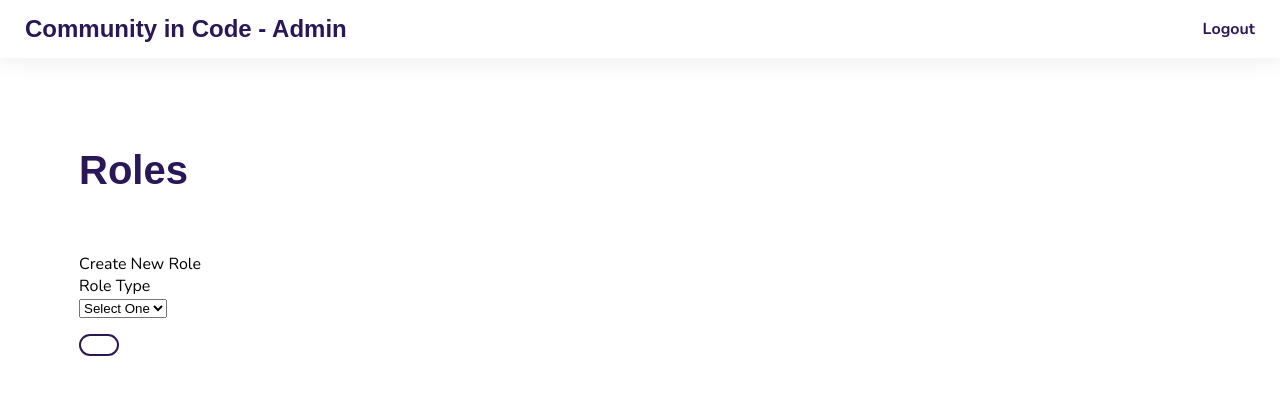
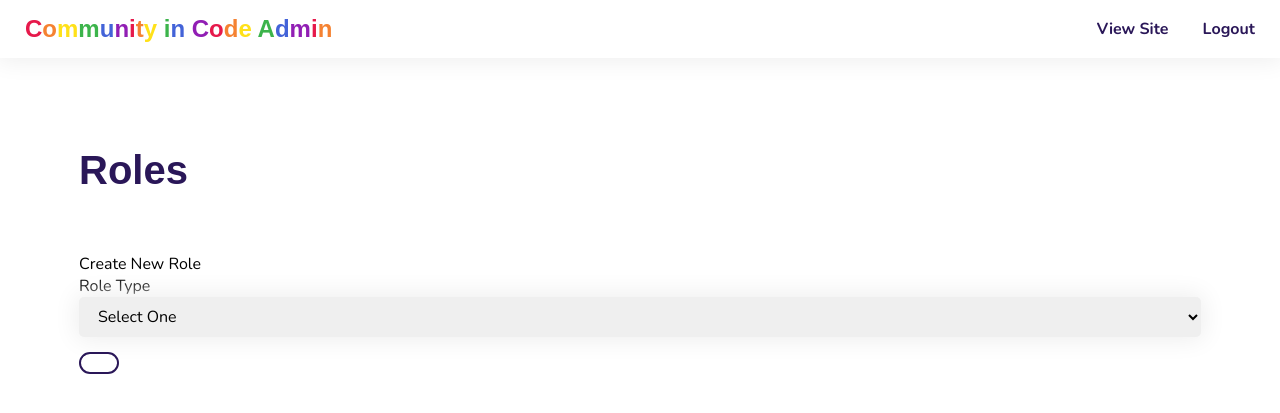
Before and after one commit to ahl389/community-in-code, a Flask app: page /admin/users/roles in a window 1280 px wide. Shown: the top 413 px of the page. Run offline with Flask 2, Linux system fonts and the light colour scheme; the visitor is signed in with stand-in values (Sample User, id 1); data comes from the database, SQL or seed files in the repository; data that the repository does not hold is empty; some libraries are stand-ins or nearby versions; some web fonts are replaced.

Commit message:
made admin way prettier

```diff
--- a/cic/admin/app.py
+++ b/cic/admin/app.py
@@ -215,6 +215,7 @@ def view_stage(stage_id):
     #stage_form = StageForm()
     step_form = StepForm()
     stage = Stage.get(stage_id)
+    course = Course.get(stage.parent_course)
     steps = stage.steps.split(',')
 
     if step_form.validate_on_submit():
@@ -249,7 +250,7 @@ def view_stage(stage_id):
     else:
         steps = []
 
-    return render_template('admin/view_stage.html', step_form=step_form, stage=stage, steps=steps)
+    return render_template('admin/view_stage.html', step_form=step_form, stage=stage, steps=steps, course=course)
 
 
 @admin.route('/view/step/<step_id>', methods=['GET', 'POST'])
@@ -257,7 +258,8 @@ def view_stage(stage_id):
 @roles_required(roles=['admin', 'contributor'])
 def view_step(step_id):
     step = Step.get(step_id)
-    return render_template('admin/view_step.html', step=step)
+    course = Course.get(step.parent_course)
+    return render_template('admin/view_step.html', step=step, course=course)
 
 
 # EDIT course, STAGE, STEP
--- a/cic/admin/forms.py
+++ b/cic/admin/forms.py
@@ -60,7 +60,7 @@ class StepForm(FlaskForm):
     title = StringField('Title', validators=[DataRequired()])
     description = TextAreaField('Description')
     order = HiddenField('Order')
-    step_type = SelectField(u'Step Type', choices=[
+    step_type = SelectField(u'Lesson Type', choices=[
                             ('video', 'Video'), ('text', 'Text')])
     content = PageDownField('Content')
     notes = TextAreaField('Notes')
--- a/cic/admin/templates/admin/edit_stage.html
+++ b/cic/admin/templates/admin/edit_stage.html
@@ -4,7 +4,7 @@
 <section class="banner">
     <div class="container">
         <div class="module w100 mbm">
-            <h2>Edit Stage</h2>
+            <h2>Edit Unit</h2>
         </div>
 
         <div class="module w50 prl">
@@ -23,7 +23,8 @@
                             {{ stage_form.description(rows=8) }}
                         </p>
 
-                        <p>{{ stage_form.submit(class="button light bottom-fixed module w40") }}</p>
+                        <div class="button inverse module text-center large bottom-fixed w40">
+                            {{ stage_form.submit(class="bold") }}</div>
                     </form>
                 </div>
             </div>
--- a/cic/admin/templates/admin/editcourse.html
+++ b/cic/admin/templates/admin/editcourse.html
@@ -37,7 +37,9 @@
                             {% endfor %}
                         </select>
 
-                        <p>{{ course_form.submit(class="button light bottom-fixed module w40") }}</p>
+                        <div class="button inverse module text-center large bottom-fixed w40">
+                            {{ course_form.submit(class="bold") }}
+                        </div>
                     </form>
                 </div>
             </div>
--- a/cic/admin/templates/admin/layout.html
+++ b/cic/admin/templates/admin/layout.html
@@ -18,7 +18,7 @@
         <div class="container-extender align-middle">
             <div class="module self-align-left" id="logo">
                 <a href="{{url_for('admin.index')}}">
-                    <h1 class="xl">Community in Code - Admin</h1>
+                    <h1 class="xl rainbow">Community in Code Admin</h1>
                 </a>
             </div>
 
@@ -41,10 +41,10 @@
 
             <div class="module self-align-right">
                 {% if current_user.is_authenticated %}
+                <a class="prm" href="{{ url_for('frontend.index') }}">View Site</a>
                 <a href="{{ url_for('admin.logout') }}">Logout</a>
                 {% else %}
                 <a class="prm" href="{{ url_for('admin.login') }}">Login</a>
-                <a href="{{ url_for('admin.signup') }}">Create Account</a>
                 {% endif %}
             </div>
 
@@ -105,3 +105,5 @@
         });
     });
 </script>
+
+<script src="{{ url_for('frontend.static', filename='js/rainbow.js') }}"></script>
--- a/cic/admin/templates/admin/view_edit.html
+++ b/cic/admin/templates/admin/view_edit.html
@@ -10,13 +10,13 @@
         <div class="module w100">
             <div class="container">
                 {% for course in courses %}
-                <div class="module w33 card mls mrs">
+                <div class="module w33 pm card mls mrs">
                     <div class="container">
-                        <div class="module w100 pls ptxs pbxs prs card-title">
+                        <div class="module w100 mbs card-title">
                             <a href="{{ url_for('admin.view_course', course_id=course.id) }}">{{ course.title }}</a>
                         </div>
 
-                        <div class="module w100 ps card-content">
+                        <div class="module w100 card-content">
                             {{ course.description }}
                         </div>
                     </div>
--- a/cic/frontend/assets/custom.scss
+++ b/cic/frontend/assets/custom.scss
@@ -13,6 +13,29 @@ blockquote {
   border-left: 6px solid #ddd;
   padding-left: $small;
 }
+
+textarea {
+  width: 100%;
+  box-shadow: $shadow;
+  border-radius: 5px;
+  outline: none;
+  border: none;
+  padding: 8px 15px;
+  box-sizing: border-box;
+  font-family: $mono-font-family;
+  font-size: 1em;
+}
+
+select, .select {
+  width: 100%;
+  padding: 8px 15px;
+  font-family: "Nunito";
+  font-size: 1em;
+  border-radius: 5px;
+  border: none;
+  box-shadow: $shadow;
+}
+
 
 .note {
   background-color: rgba(117, 190, 87, 0.7);
--- a/cic/frontend/assets/variables.scss
+++ b/cic/frontend/assets/variables.scss
@@ -38,9 +38,23 @@ $x4-font: 4em;
     font-style: italic;
 }
 
+@font-face {
+	font-family: "Dank Mono";
+    src: url("{{ url_for('frontend.static', filename='font/DankMono-Regular.ttf') }}");
+    font-weight: 400;
+}
+
+@font-face {
+	font-family: "Dank Mono";
+    src: url("{{ url_for('frontend.static', filename='font/DankMono-Italic.ttf') }}");
+    font-weight: 400;
+    font-style: italic;
+}
+
 
 $heading-font-family: 'IBM Plex Sans', sans-serif;
 $content-font-family: 'Nunito', sans-serif;
+$mono-font-family: 'Dank Mono', monospace;
 
 
 /* Breakpoints */
--- a/cic/frontend/static/css/paint.css
+++ b/cic/frontend/static/css/paint.css
@@ -17,6 +17,17 @@
   font-family: "IBM Plex Sans";
   src: url("./font/IBMPlexSans-MediumItalic.ttf");
   src: url("{{ url_for('frontend.static', filename='font/IBMPlexSans-MediumItalic.ttf') }}");
+  font-weight: 400;
+  font-style: italic; }
+
+@font-face {
+  font-family: "Dank Mono";
+  src: url("{{ url_for('frontend.static', filename='font/DankMono-Regular.ttf') }}");
+  font-weight: 400; }
+
+@font-face {
+  font-family: "Dank Mono";
+  src: url("{{ url_for('frontend.static', filename='font/DankMono-Italic.ttf') }}");
   font-weight: 400;
   font-style: italic; }
 
@@ -51,6 +62,26 @@ li {
 blockquote {
   border-left: 6px solid #ddd;
   padding-left: 15px; }
+
+textarea {
+  width: 100%;
+  box-shadow: 0px 0px 25px 3px #eee;
+  border-radius: 5px;
+  outline: none;
+  border: none;
+  padding: 8px 15px;
+  box-sizing: border-box;
+  font-family: "Dank Mono", monospace;
+  font-size: 1em; }
+
+select, .select {
+  width: 100%;
+  padding: 8px 15px;
+  font-family: "Nunito";
+  font-size: 1em;
+  border-radius: 5px;
+  border: none;
+  box-shadow: 0px 0px 25px 3px #eee; }
 
 .note {
   background-color: rgba(117, 190, 87, 0.7);
```
Also changed, not shown: cic/admin/templates/admin/edit_step.html (+9 -4 lines), cic/admin/templates/admin/view_course.html (+41 -16 lines), cic/admin/templates/admin/view_stage.html (+41 -20 lines), cic/admin/templates/admin/view_step.html (+8 -4 lines), cic/frontend/templates/frontend/layout.html (+17 -0 lines), cic/frontend/static/font/DankMono-Italic.ttf (added), cic/frontend/static/font/DankMono-Regular.ttf (added).
